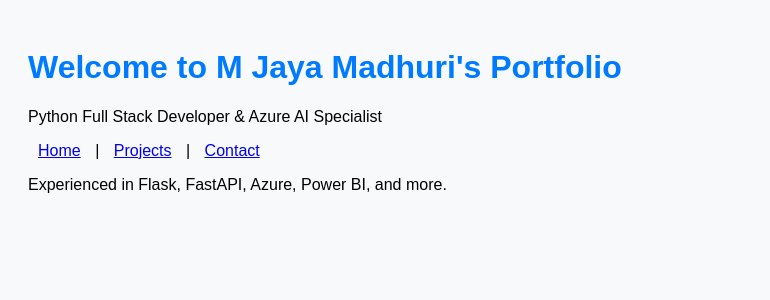
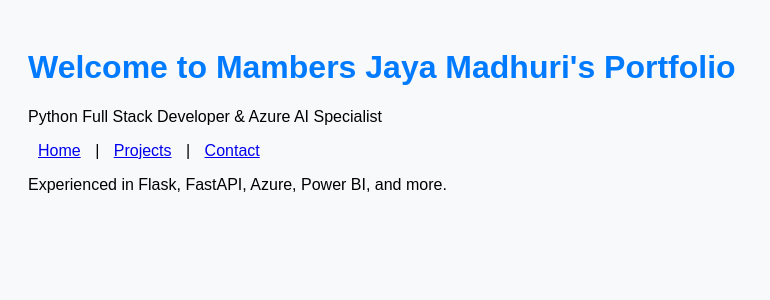
Before and after one commit to shravanmambers/madhuri_portfolio, a Flask app: page / in a window 1280 px wide. Shown: the top 300 px of the page, without its empty margins (0-770 px from the left). Run offline with Flask 3, Linux system fonts and the light colour scheme.

Commit message:
Update index.html
added surname

```diff
--- a/templates/index.html
+++ b/templates/index.html
@@ -6,7 +6,7 @@
     <link rel="stylesheet" href="/static/css/style.css">
 </head>
 <body>
-    <h1>Welcome to M Jaya Madhuri's Portfolio</h1>
+    <h1>Welcome to Mambers Jaya Madhuri's Portfolio</h1>
     <p>Python Full Stack Developer & Azure AI Specialist</p>
     <nav>
         <a href="/">Home</a> |
```
